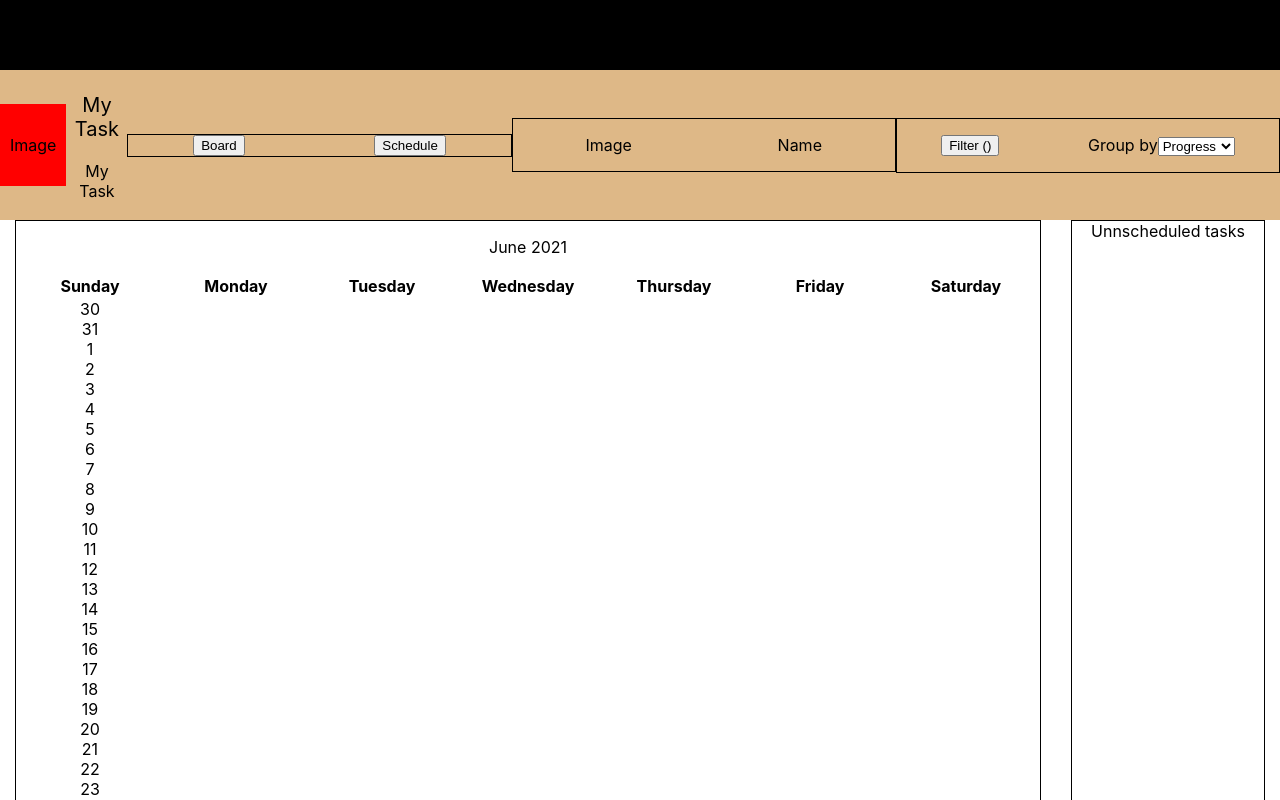
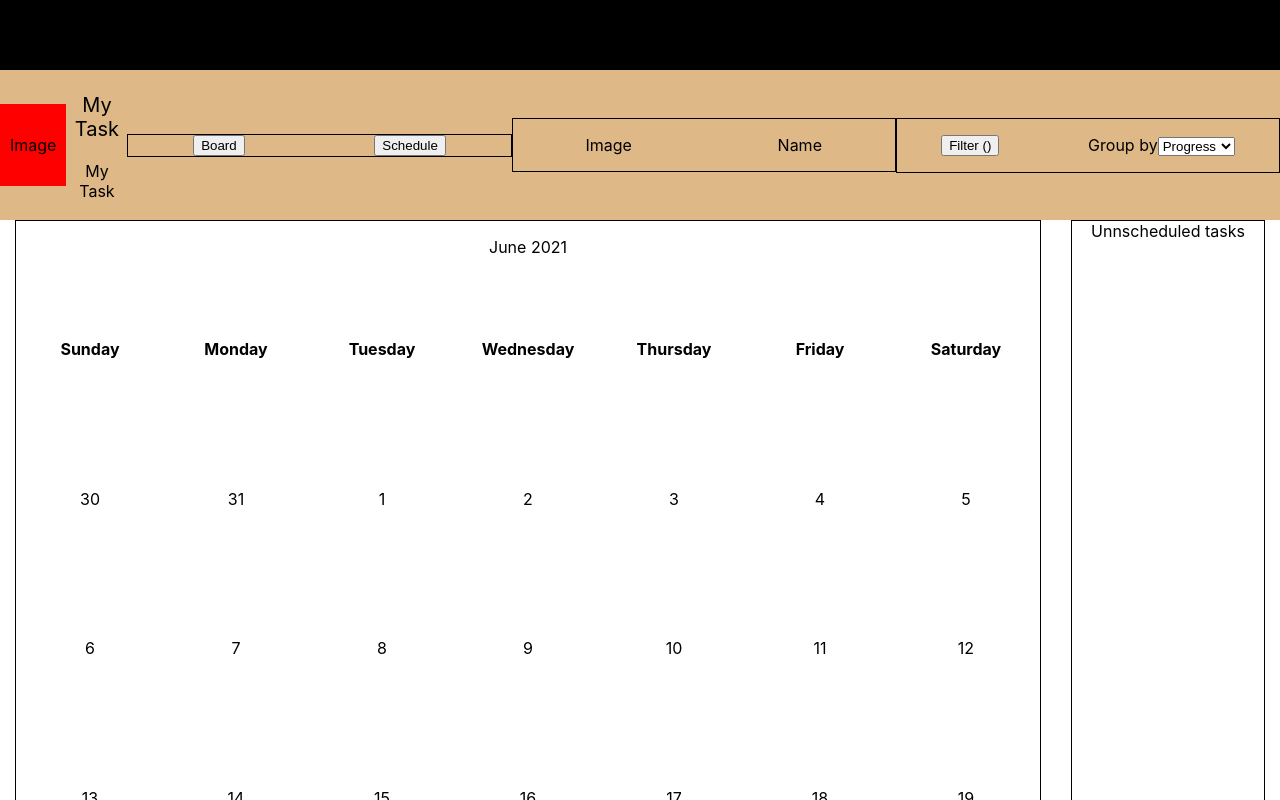
Before and after one commit to rajkumardas2701/planner-app, a React (Create React App) app: page / in a window 1280 px wide. Both pictures are taken after a click on the button "Schedule". Shown: the top 800 px of the page. Built offline with nearby package versions, Linux system fonts and the light colour scheme.

Commit message:
Fix Calendar layout issue

```diff
--- a/src/components/DateIndicator.js
+++ b/src/components/DateIndicator.js
@@ -14,17 +14,38 @@ const DateIndicator = ({ selectDate, setSelectDate }) => {
     getYear(selectDate),
   );
   console.log(setSelectDate);
-  const monthDates = datesInMonth.map((i) => (
-    <div
+  const totalSlots = datesInMonth.map((i) => (
+    <td
+      className="date-icon"
       key={i.date.toISOString()}
+      data-active-month={i.currentMonth}
+      data-date={i.date.toString()}
     >
       {getDayOfMonth(i.date)}
-    </div>
+    </td>
   ));
+  const rows = [];
+  let cells = [];
+  totalSlots.forEach((data, i) => {
+    if (((i % 7 !== 0) || (i === 0)) && (i !== 41)) {
+      cells.push(data);
+    } else if (i === 41) {
+      cells.push(data);
+      rows.push(cells);
+      cells = [];
+    } else {
+      rows.push(cells);
+      cells = [];
+      cells.push(data);
+    }
+  });
+  const monthDates = rows.map((d) => <tr key={d}>{d}</tr>);
   return (
-    <div>
-      {monthDates}
-    </div>
+    <>
+      {
+        monthDates
+      }
+    </>
   );
 };
 
--- a/src/styles/CalendarApp.css
+++ b/src/styles/CalendarApp.css
@@ -11,4 +11,5 @@
 
 .calendar-table {
   width: 100%;
+  height: 1050px;
 }
```
